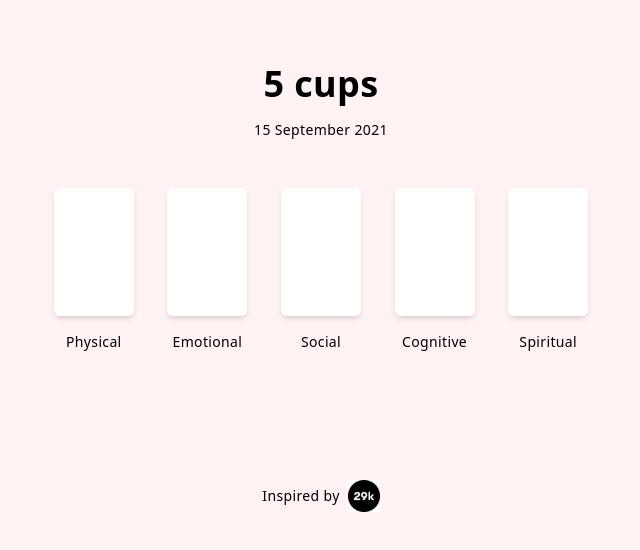
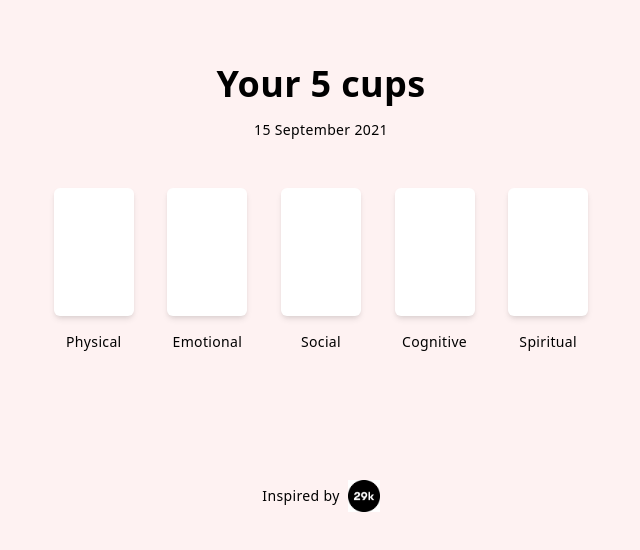
Before and after one commit to Greenheart/5cups, a Next.js app: page / in a window 1280 px wide. Shown: the top 550 px of the page, without its empty margins (319-959 px from the left). Built offline with nearby package versions, Linux system fonts and the light colour scheme.

Commit message:
better heading

```diff
--- a/pages/index.js
+++ b/pages/index.js
@@ -40,7 +40,9 @@ export default function Home() {
             {entry ? (
                 <>
                     <main className="text-center">
-                        <h1 className="text-4xl font-black mt-16">5 cups</h1>
+                        <h1 className="text-4xl font-black mt-16">
+                            Your 5 cups
+                        </h1>
                         <p className="my-4 h-5">
                             {entry && entry.date
                                 ? formatDate(entry.date)
```
